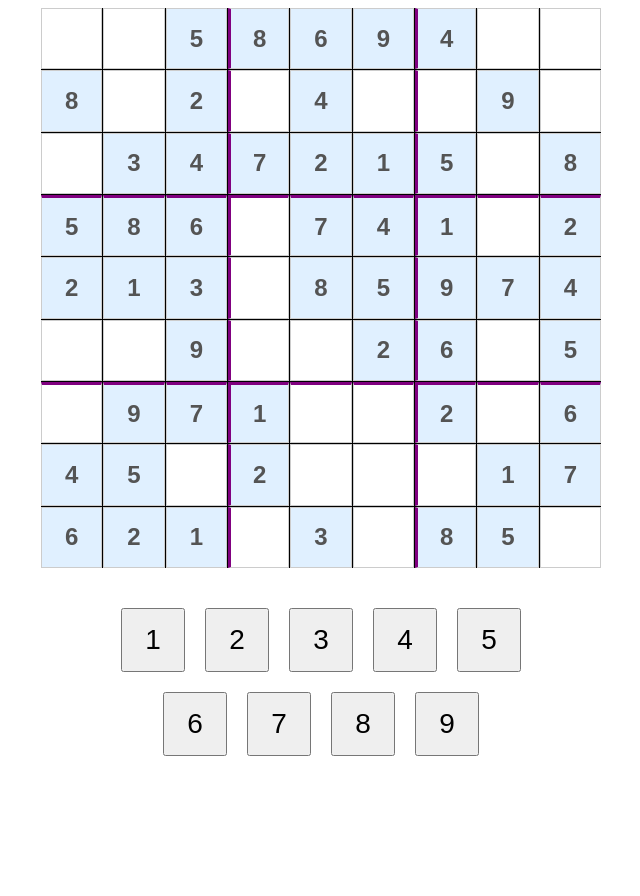
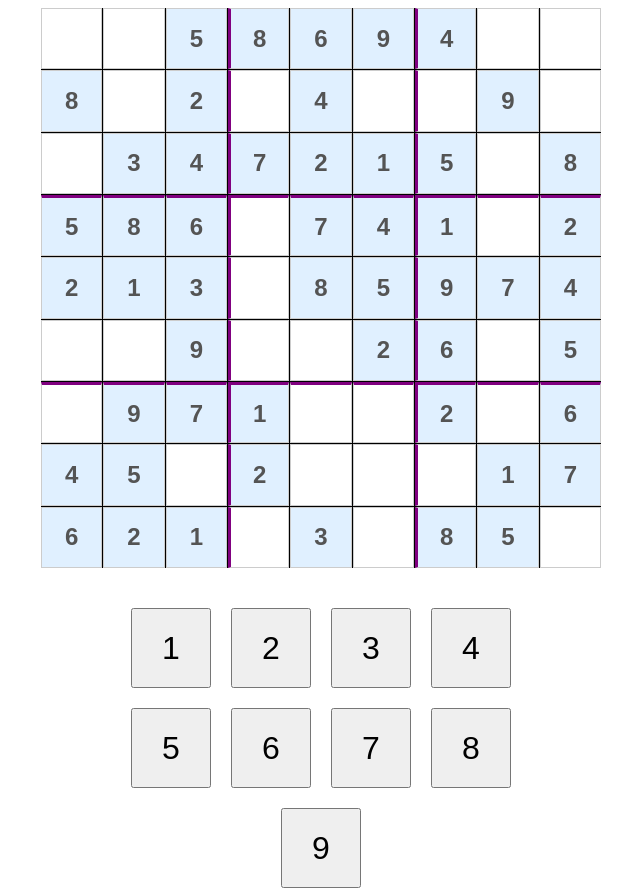
Before and after one commit to Me-while-coding/Sudoku-Game, a plain HTML site: page index.html in a window 1280 px wide. Shown: the whole page, without its empty margins (319-959 px from the left). Before the commit the page ends 800 px from the top, so only its background shows below. Drawn offline with Linux system fonts and the light colour scheme.

Commit message:
ntg much

```diff
--- a/style.css
+++ b/style.css
@@ -54,9 +54,9 @@ body{
 }
 
 button{
-    font-size: 3.5vmin;
-    height: 8vmin;
-    width: 8vmin;
+    font-size: 4vmin;
+    height: 10vmin;
+    width: 10vmin;
 }
 
 .button-container{
```
